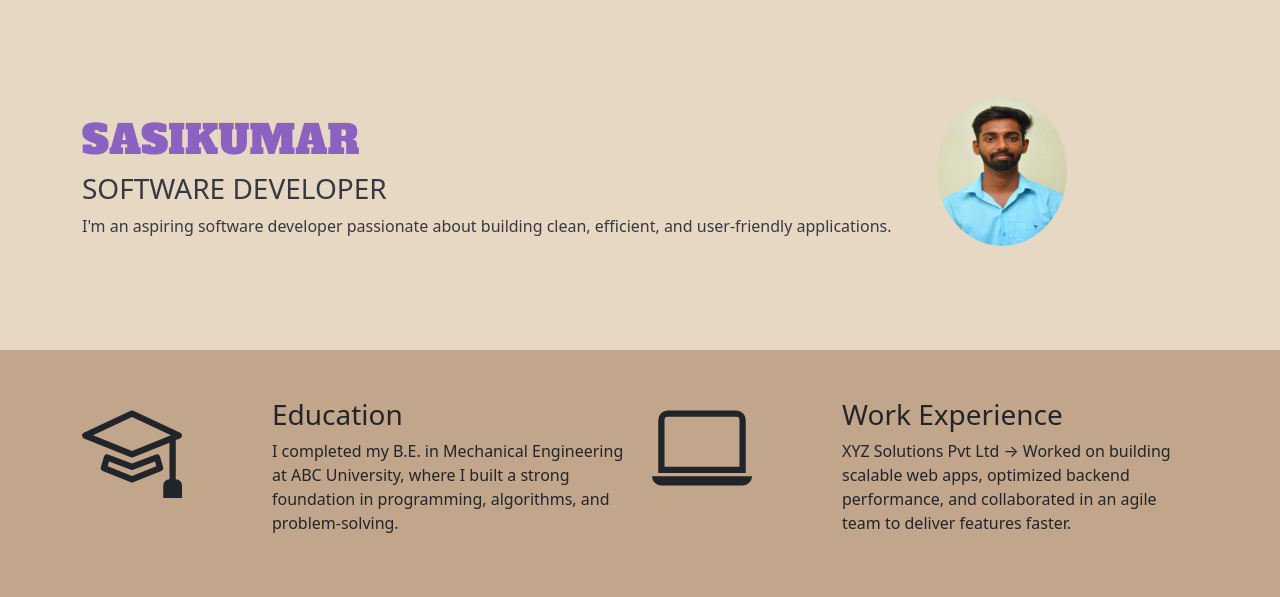
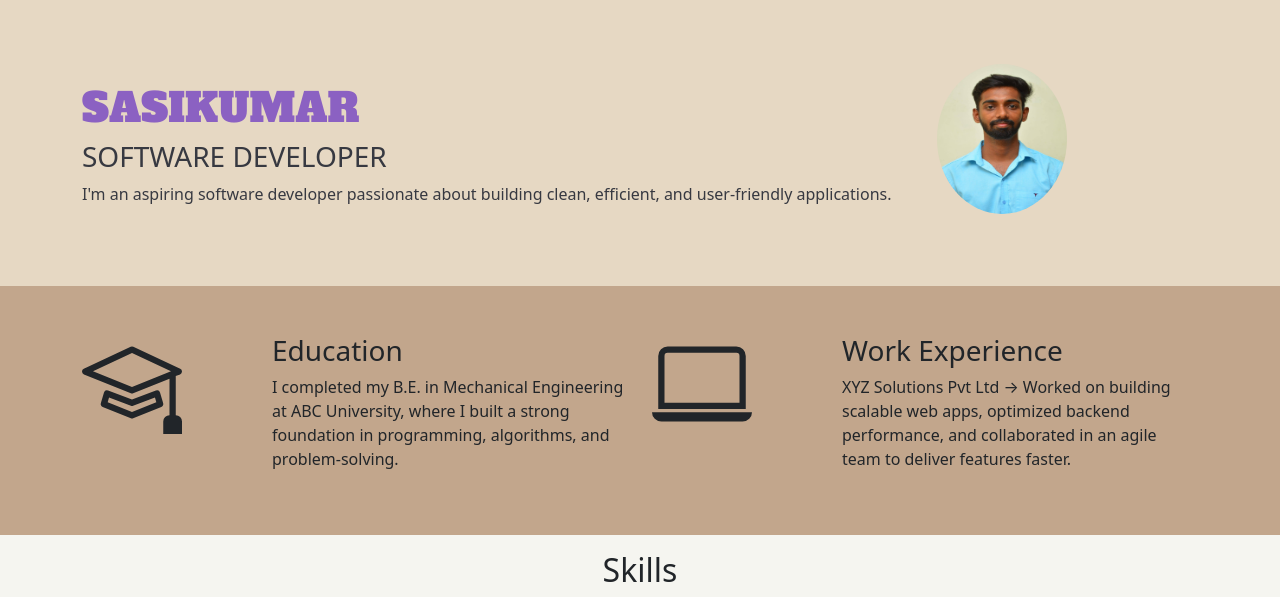
Before and after one commit to Sk-WebDev/CpPj-2, a plain HTML site: page index.html in a window 1280 px wide. Shown: the top 597 px of the page. Drawn offline with nearby package versions, Linux system fonts and the light colour scheme.

Commit message:
Update index.html

```diff
--- a/index.html
+++ b/index.html
@@ -13,7 +13,7 @@
 <body>
     <!-- Hero -->
     <section class="light-brown">
-        <div class="container py-md-5">
+        <div class="container py-md-3">
             <div class="row py-5 text-md-start text-center">
                 <div class="col-md-3 col-12 order-md-1">
                     <img class="img" src="./images/Sasikumar.jpg" alt="Sasikumar Image"/>
@@ -122,4 +122,5 @@
     </section>
 
 </body>
+
 </html>
```
